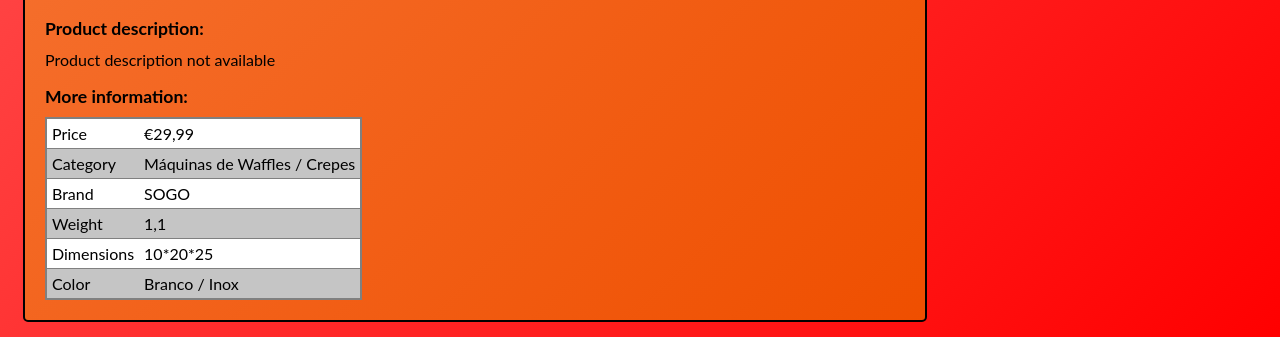
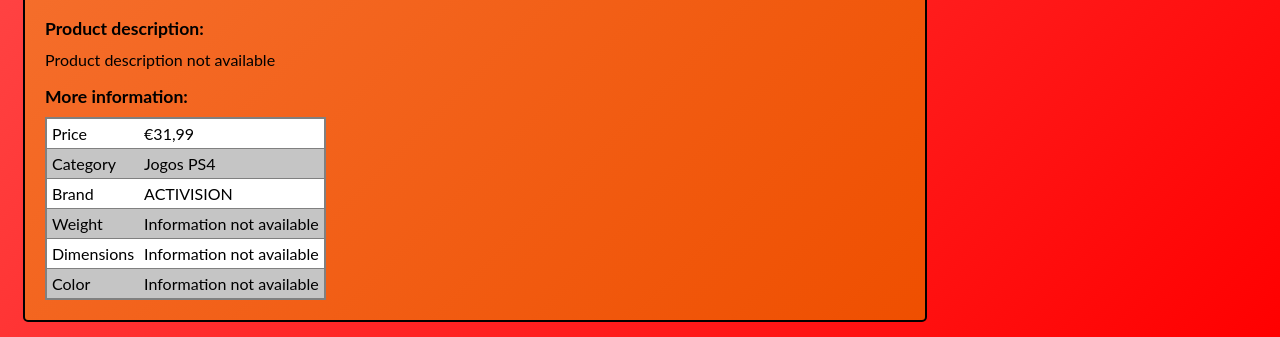
Before and after one commit to Ze1598/Scrape-Worten-Flask, a Flask app: page /query_result in a window 1280 px wide. Shown: the part 725-1062 px from the top of the page. Run offline with Flask 2, Linux system fonts and the light colour scheme; some libraries are stand-ins or nearby versions.

Commit message:
Minor correction

```diff
--- a/scrape_worten_products/main/routes.py
+++ b/scrape_worten_products/main/routes.py
@@ -62,12 +62,3 @@ def query_result():
 		return redirect(url_for("main.query_result"))
 
 	return render_template("query_result.html", title="Query Result", form=form)
-
-
-# Just a test route
-'''
-@main.route("/test_route")
-def test_route():
-	form = SearchForm()
-	return render_template("test_route.html", title="Test Route", form=form)
-'''
--- a/scrape_worten_products/templates/layout.html
+++ b/scrape_worten_products/templates/layout.html
@@ -50,9 +50,6 @@ TODO:
             </table>
         {% endif %}
 
-        <!-- Temporary -->
-        <!-- <button><a href="{{ url_for('main.test_route') }}">Press me</a></button> -->
-
     </header>
 
     <main>
--- a/scrape_worten_products/templates/query_result.html
+++ b/scrape_worten_products/templates/query_result.html
@@ -4,37 +4,37 @@
 {% block content %}
 <article class="prod">
 	<section class="prod-info">
-		<h1 class="prod-name">Máquina de Waffles SOGO WAF-SS-7</h1>
+		<h1 class="prod-name">Jogo PS4 Crash Bandicoot: N.Sane Trilogy</h1>
 		<h3 class="avail">Availability: <i>Available</i></h3>
-		<p class="prod-id">6610872<p>
-		<img src="https://www.worten.pt/i/cc9b49b5901d6c371b0cc64021f40adb46fc818a.jpg" alt="Product Picture"/>
+		<p class="prod-id">6104938<p>
+		<img src="https://www.worten.pt/i/e9d6aad25d5065d1f1519135b1064ebe07e4d091.jpg" alt="Product Picture"/>
 		<p class="prod-desc">Product description not available</p>
 	</section>
 	<section class="extra-info">
 		<table class="extra">
 			<tr>
 				<td>Price</td>
-				<td>€29,99</td>
+				<td>€31,99</td>
 			</tr>
 			<tr>
 				<td>Category</td>
-				<td>Máquinas de Waffles / Crepes</td>
+				<td>Jogos PS4</td>
 			</tr>
 			<tr>
 				<td>Brand</td>
-				<td>SOGO</td>
+				<td>ACTIVISION</td>
 			</tr>
 			<tr>
 				<td>Weight</td>
-				<td>1,1</td>
+				<td>Information not available</td>
 			</tr>
 			<tr>
 				<td>Dimensions</td>
-				<td>10*20*25</td>
+				<td>Information not available</td>
 			</tr>
 			<tr>
 				<td>Color</td>
-				<td>Branco / Inox</td>
+				<td>Information not available</td>
 			</tr>
 			</table>
 		</section>
```
